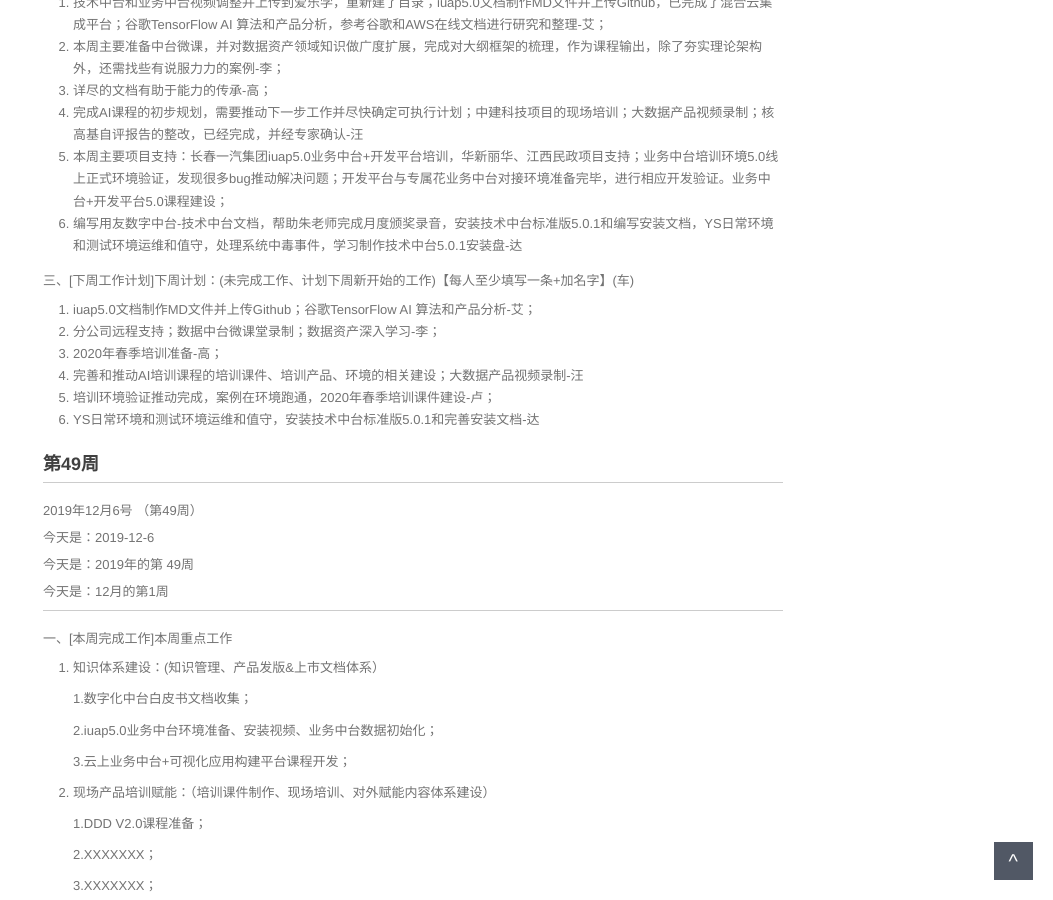
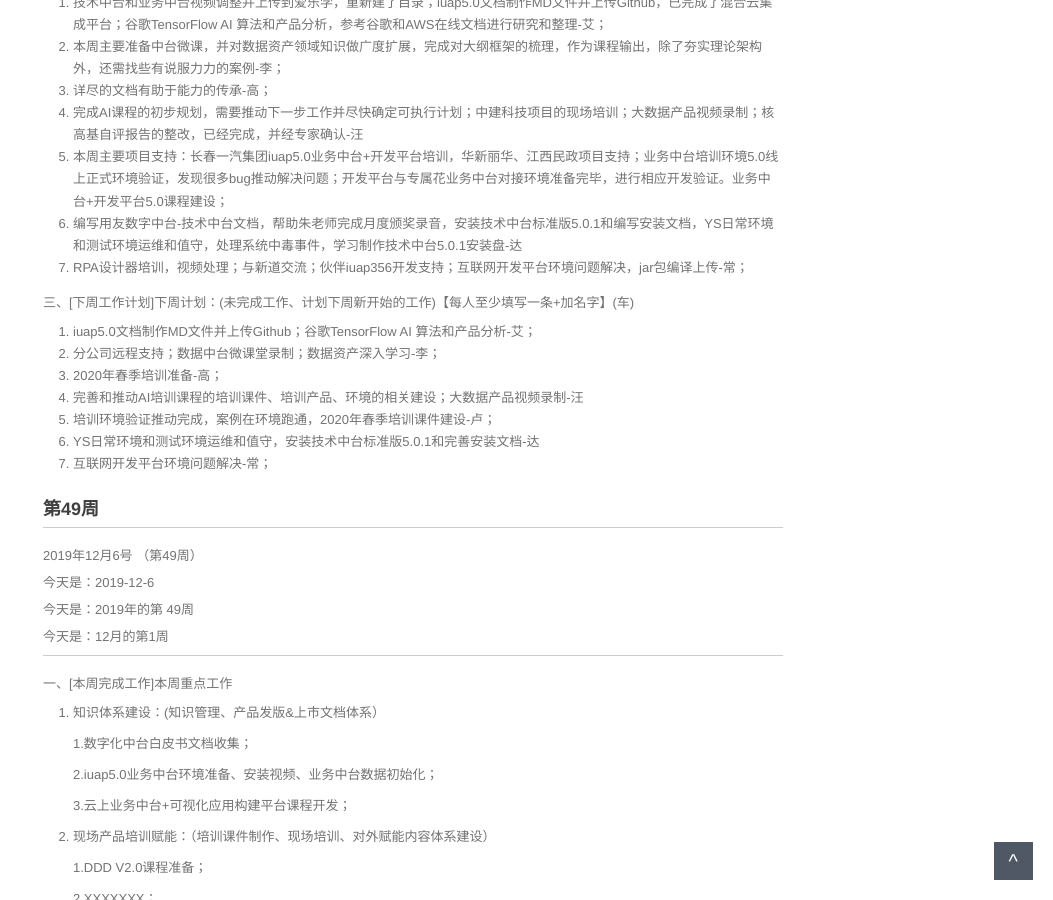
Before and after one commit to walllFlower/blog, a Jekyll site: the page built from _posts/2018-07-17-day_report_cxz.md, in a window 1280 px wide and 900 px high, scrolled down 1466 px. Shown: the whole window, without its empty margins (227-1280 px from the left). Built offline with Jekyll 4.4.1, drawn with Linux system fonts in a browser that asks for light colours; comment, search, counter and statistics services are not loaded.

Commit message:
Update 2018-07-17-day_report_cxz.md

```diff
--- a/_posts/2018-07-17-day_report_cxz.md
+++ b/_posts/2018-07-17-day_report_cxz.md
@@ -89,6 +89,7 @@ categories: 技术运营工作周报
 4. 完成AI课程的初步规划，需要推动下一步工作并尽快确定可执行计划；中建科技项目的现场培训；大数据产品视频录制；核高基自评报告的整改，已经完成，并经专家确认-汪
 5. 本周主要项目支持：长春一汽集团iuap5.0业务中台+开发平台培训，华新丽华、江西民政项目支持；业务中台培训环境5.0线上正式环境验证，发现很多bug推动解决问题；开发平台与专属花业务中台对接环境准备完毕，进行相应开发验证。业务中台+开发平台5.0课程建设；
 6. 编写用友数字中台-技术中台文档，帮助朱老师完成月度颁奖录音，安装技术中台标准版5.0.1和编写安装文档，YS日常环境和测试环境运维和值守，处理系统中毒事件，学习制作技术中台5.0.1安装盘-达
+7. RPA设计器培训，视频处理；与新道交流；伙伴iuap356开发支持；互联网开发平台环境问题解决，jar包编译上传-常；
 
 三、[下周工作计划]下周计划：(未完成工作、计划下周新开始的工作)【每人至少填写一条+加名字】(车)
 
@@ -98,6 +99,7 @@ categories: 技术运营工作周报
 4. 完善和推动AI培训课程的培训课件、培训产品、环境的相关建设；大数据产品视频录制-汪
 5. 培训环境验证推动完成，案例在环境跑通，2020年春季培训课件建设-卢；
 6. YS日常环境和测试环境运维和值守，安装技术中台标准版5.0.1和完善安装文档-达
+7. 互联网开发平台环境问题解决-常；
 
 
 ###  第49周
```
